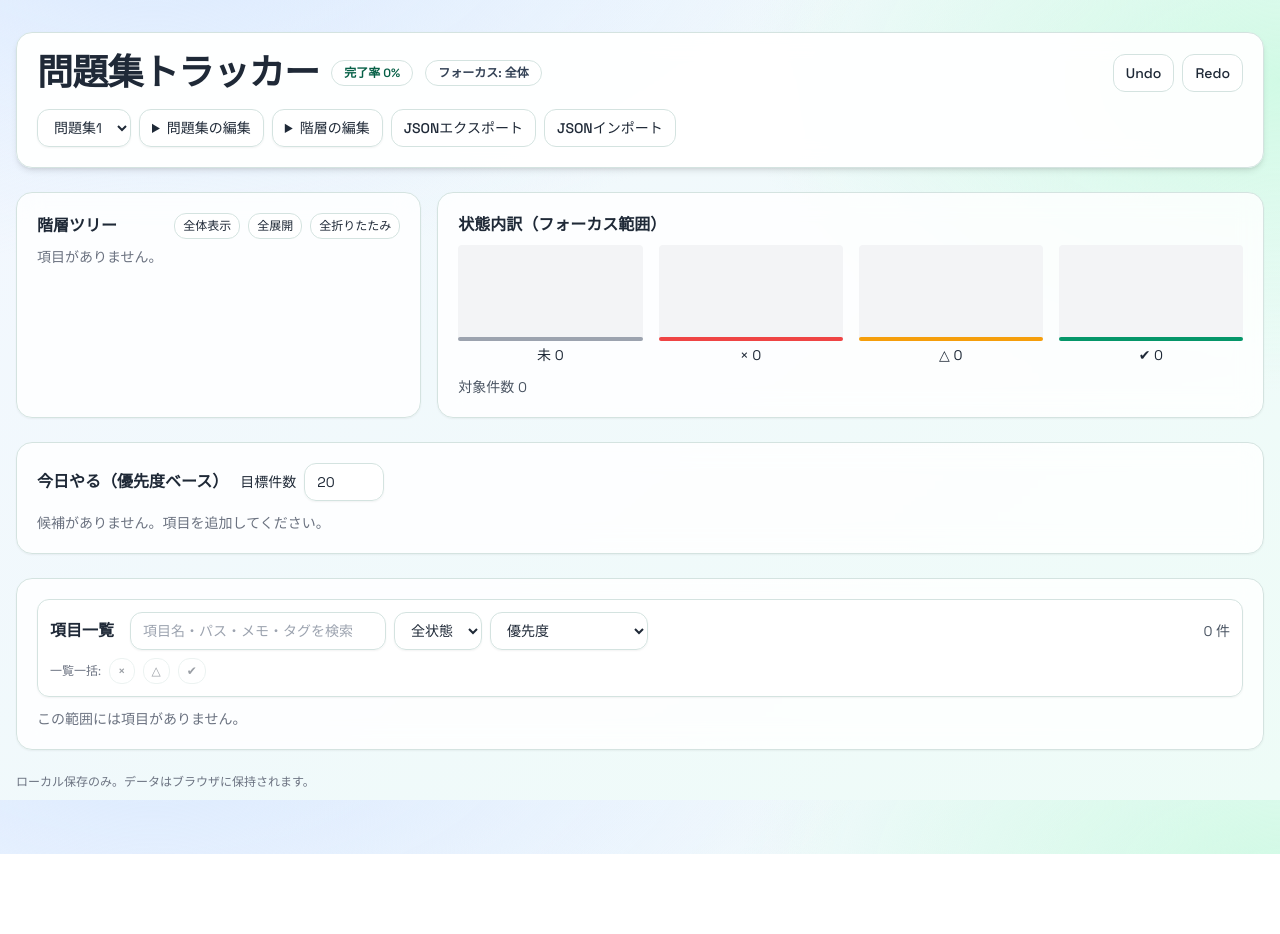
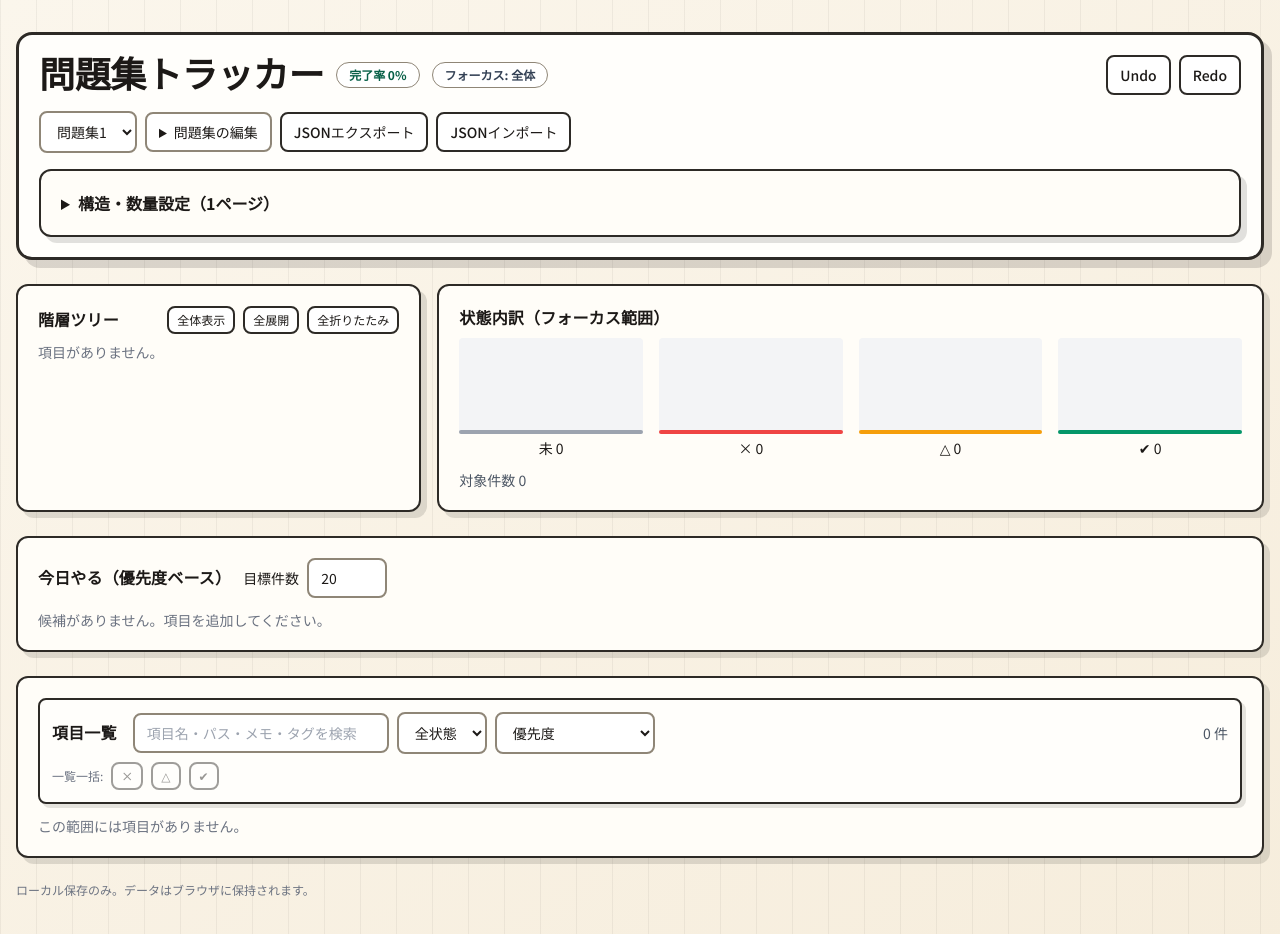
Before and after one commit to UG658/ps-tracker, a React (Vite) app: page / in a window 1280 px wide. Shown: the top 934 px of the page. Before the commit the page ends 854 px from the top, so only its background shows below. Built offline with nearby package versions, Linux system fonts and the light colour scheme.

Commit message:
feat: add one-page hierarchy planner and refresh visual style

```diff
--- a/src/ProblemSetApp.jsx
+++ b/src/ProblemSetApp.jsx
@@ -267,6 +267,12 @@ function buildPathIds(set, nodeId) {
   return ids;
 }
 
+function formatIndexedName(template, index) {
+  if (!template) return `項目${index}`;
+  if (template.includes("{n}")) return template.replaceAll("{n}", String(index));
+  return `${template}${index}`;
+}
+
 function deleteNodeDeep(set, nodeId) {
   const targets = new Set(collectDescendants(set, nodeId));
   const nodes = { ...set.nodes };
@@ -326,6 +332,11 @@ export default function ProblemSetApp() {
   const [dailyTarget, setDailyTarget] = useState(20);
   const [collapsedNodeIds, setCollapsedNodeIds] = useState({});
   const importInputRef = useRef(null);
+  const [levelTemplates, setLevelTemplates] = useState(["第{n}章", "大問{n}", "小問{n}"]);
+  const [builderChapterCount, setBuilderChapterCount] = useState(1);
+  const [builderMajorCounts, setBuilderMajorCounts] = useState({});
+  const [builderMinorCounts, setBuilderMinorCounts] = useState({});
+  const [minorTargetChapter, setMinorTargetChapter] = useState(1);
 
   useEffect(() => {
     try {
@@ -355,9 +366,133 @@ export default function ProblemSetApp() {
     setCollapsedNodeIds({});
   }, [active?.id]);
 
+  useEffect(() => {
+    if (!active) return;
+    const chapterCount = Math.max(1, active.rootIds.length || 1);
+    const nextMajorCounts = {};
+    const nextMinorCounts = {};
+    for (let ci = 1; ci <= chapterCount; ci += 1) {
+      const chapterId = active.rootIds[ci - 1];
+      const chapterNode = chapterId ? active.nodes[chapterId] : null;
+      const majorCount = chapterNode?.childrenIds?.length ?? 0;
+      nextMajorCounts[ci] = majorCount;
+      for (let mi = 1; mi <= majorCount; mi += 1) {
+        const majorId = chapterNode.childrenIds[mi - 1];
+        const majorNode = majorId ? active.nodes[majorId] : null;
+        nextMinorCounts[`${ci}-${mi}`] = majorNode?.childrenIds?.length ?? 0;
+      }
+    }
+    setBuilderChapterCount(chapterCount);
+    setBuilderMajorCounts(nextMajorCounts);
+    setBuilderMinorCounts(nextMinorCounts);
+    setMinorTargetChapter((prev) => Math.min(Math.max(1, prev), chapterCount));
+  }, [active]);
+
   function mutateActiveSet(mutator) {
     if (!active) return;
     setSets((prev) => prev.map((s) => (s.id === active.id ? mutator(s) : s)));
+  }
+
+  function applyChapterCount(count) {
+    const n = Math.max(1, Number(count) || 1);
+    setBuilderChapterCount(n);
+    setBuilderMajorCounts((prev) => {
+      const next = { ...prev };
+      for (let i = 1; i <= n; i += 1) {
+        if (next[i] == null) next[i] = 0;
+      }
+      Object.keys(next).forEach((k) => {
+        if (Number(k) > n) delete next[k];
+      });
+      return next;
+    });
+    setBuilderMinorCounts((prev) => {
+      const next = {};
+      Object.entries(prev).forEach(([k, v]) => {
+        const [ci] = k.split("-").map(Number);
+        if (ci <= n) next[k] = v;
+      });
+      return next;
+    });
+    setMinorTargetChapter((prev) => Math.min(Math.max(1, prev), n));
+  }
+
+  function setMajorCountForChapter(chapterIndex, count) {
+    const n = Math.max(0, Number(count) || 0);
+    setBuilderMajorCounts((prev) => ({ ...prev, [chapterIndex]: n }));
+    setBuilderMinorCounts((prev) => {
+      const next = { ...prev };
+      Object.keys(next).forEach((k) => {
+        const [ci, mi] = k.split("-").map(Number);
+        if (ci === chapterIndex && mi > n) delete next[k];
+      });
+      for (let mi = 1; mi <= n; mi += 1) {
+        if (next[`${chapterIndex}-${mi}`] == null) next[`${chapterIndex}-${mi}`] = 0;
+      }
+      return next;
+    });
+  }
+
+  function setMinorCountForMajor(chapterIndex, majorIndex, count) {
+    const n = Math.max(0, Number(count) || 0);
+    setBuilderMinorCounts((prev) => ({ ...prev, [`${chapterIndex}-${majorIndex}`]: n }));
+  }
+
+  function applyMajorCountToAllChapters(count) {
+    const n = Math.max(0, Number(count) || 0);
+    for (let ci = 1; ci <= builderChapterCount; ci += 1) {
+      setMajorCountForChapter(ci, n);
+    }
+  }
+
+  function applyMinorCountToChapter(chapterIndex, count) {
+    const majorCount = Number(builderMajorCounts[chapterIndex] ?? 0);
+    const n = Math.max(0, Number(count) || 0);
+    for (let mi = 1; mi <= majorCount; mi += 1) {
+      setMinorCountForMajor(chapterIndex, mi, n);
+    }
+  }
+
+  function rebuildTreeFromBuilder() {
+    if (!active) return;
+    if (!confirm("現在の階層構造を置き換えます。よろしいですか？")) return;
+
+    const [chapterTpl, majorTpl, minorTpl] = levelTemplates;
+    const nodes = {};
+    const rootIds = [];
+
+    for (let ci = 1; ci <= builderChapterCount; ci += 1) {
+      const chapter = createNode(formatIndexedName(chapterTpl, ci), null, undefined, "kind_chapter");
+      nodes[chapter.id] = chapter;
+      rootIds.push(chapter.id);
+
+      const majorCount = Number(builderMajorCounts[ci] ?? 0);
+      for (let mi = 1; mi <= majorCount; mi += 1) {
+        const major = createNode(
+          formatIndexedName(majorTpl, mi),
+          chapter.id,
+          undefined,
+          `kind_major_${ci}_${mi}`
+        );
+        nodes[major.id] = major;
+        nodes[chapter.id] = { ...nodes[chapter.id], childrenIds: [...nodes[chapter.id].childrenIds, major.id] };
+
+        const minorCount = Number(builderMinorCounts[`${ci}-${mi}`] ?? 0);
+        for (let si = 1; si <= minorCount; si += 1) {
+          const minor = createNode(
+            formatIndexedName(minorTpl, si),
+            major.id,
+            undefined,
+            `kind_minor_${ci}_${mi}_${si}`
+          );
+          nodes[minor.id] = minor;
+          nodes[major.id] = { ...nodes[major.id], childrenIds: [...nodes[major.id].childrenIds, minor.id] };
+        }
+      }
+    }
+
+    mutateActiveSet((s) => ({ ...s, nodes, rootIds }));
+    setActiveNodeId(rootIds[0] ?? "");
   }
 
   function addSet() {
@@ -387,102 +522,6 @@ export default function ProblemSetApp() {
     }
     setSets(next);
     setActiveSetId(next[0].id);
-  }
-
-  function changeChapterCount() {
-    if (!active) return;
-    const currentCount = active.rootIds.length;
-    const raw = prompt("章の数を入力してください", String(currentCount || 1));
-    if (!raw) return;
-    const nextCount = parseInt(raw, 10);
-    if (!Number.isFinite(nextCount) || nextCount <= 0) {
-      alert("1以上の数を入力してください");
-      return;
-    }
-
-    if (nextCount === currentCount) return;
-
-    if (nextCount < currentCount) {
-      const removeCount = currentCount - nextCount;
-      if (!confirm(`末尾の${removeCount}章を配下ごと削除します。よろしいですか？`)) return;
-    }
-
-    let nextActiveId = activeNodeId;
-    mutateActiveSet((s) => {
-      let nextSet = { ...s, nodes: { ...s.nodes }, rootIds: [...s.rootIds] };
-
-      if (nextCount > nextSet.rootIds.length) {
-        for (let i = nextSet.rootIds.length + 1; i <= nextCount; i += 1) {
-          const chapter = createNode(`第${i}章`, null, undefined, "kind_chapter");
-          nextSet.nodes[chapter.id] = chapter;
-          nextSet.rootIds.push(chapter.id);
-          if (!nextActiveId) nextActiveId = chapter.id;
-        }
-      } else {
-        while (nextSet.rootIds.length > nextCount) {
-          const removeId = nextSet.rootIds[nextSet.rootIds.length - 1];
-          const deleted = deleteNodeDeep(nextSet, removeId);
-          nextSet = deleted.nextSet;
-          if (nextActiveId && !nextSet.nodes[nextActiveId]) {
-            nextActiveId = nextSet.rootIds[0] ?? "";
-          }
-        }
-      }
-
-      return nextSet;
-    });
-
-    setActiveNodeId(nextActiveId || "");
-  }
-
-  function addChildNode() {
-    if (!active) return;
-    if (!activeNodeId) {
-      alert("先に章または親項目を選択してください");
-      return;
-    }
-
-    const parent = active.nodes[activeNodeId];
-    if (!parent) return;
-
-    const itemName = prompt("追加する子項目の名前（例: 大問）");
-    if (!itemName) return;
-
-    const rawCount = prompt("追加する子項目数（半角数字）", "1");
-    if (!rawCount) return;
-    const count = parseInt(rawCount, 10);
-    if (!Number.isFinite(count) || count <= 0) {
-      alert("1以上の数を入力してください");
-      return;
-    }
-
-    let firstNewId = "";
-    mutateActiveSet((s) => {
-      const currentParent = s.nodes[parent.id];
-      if (!currentParent) return s;
-      const nextNodes = { ...s.nodes };
-      const newIds = [];
-
-      for (let i = 1; i <= count; i += 1) {
-        const child = createNode(
-          `${itemName}${i}`,
-          currentParent.id,
-          undefined,
-          createKind(`kind_child_of_${currentParent.kind || "unknown"}`)
-        );
-        nextNodes[child.id] = child;
-        newIds.push(child.id);
-        if (!firstNewId) firstNewId = child.id;
-      }
-
-      nextNodes[currentParent.id] = {
-        ...currentParent,
-        childrenIds: [...currentParent.childrenIds, ...newIds],
-      };
-
-      return { ...s, nodes: nextNodes };
-    });
-    if (firstNewId) setActiveNodeId(firstNewId);
   }
 
   function renameNode() {
@@ -737,6 +776,9 @@ export default function ProblemSetApp() {
   const activeNodeTitle = activeNodeId ? active.nodes[activeNodeId]?.title ?? "" : "全体";
   const breadcrumbIds = activeNodeId ? buildPathIds(active, activeNodeId) : [];
   const collapsibleNodeIds = Object.keys(active.nodes).filter((id) => active.nodes[id].childrenIds.length > 0);
+  const chapterOptions = Array.from({ length: 20 }, (_, i) => i + 1);
+  const itemCountOptions = Array.from({ length: 21 }, (_, i) => i);
+  const majorCountForMinorTarget = Number(builderMajorCounts[minorTargetChapter] ?? 0);
 
   return (
     <div className="app-shell">
@@ -784,20 +826,125 @@ export default function ProblemSetApp() {
             </div>
           </details>
 
-          <details className="control">
-            <summary className="cursor-pointer select-none">階層の編集</summary>
-            <div className="mt-2 flex flex-wrap gap-2">
-              <button className="btn" onClick={changeChapterCount}>章数を変更</button>
-              <button className="btn btn-primary" onClick={addChildNode}>子項目を追加（複数可）</button>
-              <button className="btn" onClick={renameNode} disabled={!activeNodeId}>項目名を変更</button>
-              <button className="btn btn-danger" onClick={deleteNode} disabled={!activeNodeId}>項目を削除</button>
-            </div>
-          </details>
-
           <button className="btn" onClick={exportSets}>JSONエクスポート</button>
           <button className="btn" onClick={triggerImport}>JSONインポート</button>
           <input ref={importInputRef} type="file" accept="application/json,.json" className="hidden" onChange={handleImport} />
         </div>
+
+        <details className="panel">
+          <summary className="cursor-pointer select-none font-semibold">構造・数量設定（1ページ）</summary>
+          <div className="mt-3 space-y-4">
+            <div className="grid md:grid-cols-3 gap-2">
+              <label className="text-sm">第1階層名（章）
+                <input
+                  className="control w-full mt-1"
+                  value={levelTemplates[0]}
+                  onChange={(e) => setLevelTemplates((prev) => [e.target.value, prev[1], prev[2]])}
+                  placeholder="第{n}章"
+                />
+              </label>
+              <label className="text-sm">第2階層名（大問）
+                <input
+                  className="control w-full mt-1"
+                  value={levelTemplates[1]}
+                  onChange={(e) => setLevelTemplates((prev) => [prev[0], e.target.value, prev[2]])}
+                  placeholder="大問{n}"
+                />
+              </label>
+              <label className="text-sm">第3階層名（小問）
+                <input
+                  className="control w-full mt-1"
+                  value={levelTemplates[2]}
+                  onChange={(e) => setLevelTemplates((prev) => [prev[0], prev[1], e.target.value])}
+                  placeholder="小問{n}"
+                />
+              </label>
+            </div>
+
+            <div className="flex flex-wrap items-center gap-3">
+              <label className="text-sm">章数
+                <select
+                  className="control ml-2"
+                  value={builderChapterCount}
+                  onChange={(e) => applyChapterCount(parseInt(e.target.value, 10))}
+                >
+                  {chapterOptions.map((n) => <option key={n} value={n}>{n}</option>)}
+                </select>
+              </label>
+              <label className="text-sm">全章の大問数を一括適用
+                <select className="control ml-2" defaultValue="" onChange={(e) => {
+                  if (!e.target.value) return;
+                  applyMajorCountToAllChapters(parseInt(e.target.value, 10));
+                  e.target.value = "";
+                }}>
+                  <option value="">選択</option>
+                  {itemCountOptions.map((n) => <option key={`all-major-${n}`} value={n}>{n}</option>)}
+                </select>
+              </label>
+            </div>
+
+            <div className="grid md:grid-cols-2 gap-2">
+              {Array.from({ length: builderChapterCount }, (_, idx) => idx + 1).map((ci) => (
+                <label key={`chapter-major-${ci}`} className="text-sm">
+                  {formatIndexedName(levelTemplates[0], ci)} の {levelTemplates[1].replace("{n}", "") || "大問"}数
+                  <select
+                    className="control ml-2"
+                    value={Number(builderMajorCounts[ci] ?? 0)}
+                    onChange={(e) => setMajorCountForChapter(ci, parseInt(e.target.value, 10))}
+                  >
+                    {itemCountOptions.map((n) => <option key={`major-${ci}-${n}`} value={n}>{n}</option>)}
+                  </select>
+                </label>
+              ))}
+            </div>
+
+            <div className="flex flex-wrap items-center gap-3">
+              <label className="text-sm">小問数を編集する章
+                <select
+                  className="control ml-2"
+                  value={minorTargetChapter}
+                  onChange={(e) => setMinorTargetChapter(parseInt(e.target.value, 10))}
+                >
+                  {Array.from({ length: builderChapterCount }, (_, idx) => idx + 1).map((ci) => (
+                    <option key={`minor-target-${ci}`} value={ci}>{formatIndexedName(levelTemplates[0], ci)}</option>
+                  ))}
+                </select>
+              </label>
+              <label className="text-sm">
+                {formatIndexedName(levelTemplates[0], minorTargetChapter)} の全大問に小問数を一括適用
+                <select className="control ml-2" defaultValue="" onChange={(e) => {
+                  if (!e.target.value) return;
+                  applyMinorCountToChapter(minorTargetChapter, parseInt(e.target.value, 10));
+                  e.target.value = "";
+                }}>
+                  <option value="">選択</option>
+                  {itemCountOptions.map((n) => <option key={`all-minor-${n}`} value={n}>{n}</option>)}
+                </select>
+              </label>
+            </div>
+
+            <div className="grid md:grid-cols-3 gap-2">
+              {Array.from({ length: majorCountForMinorTarget }, (_, idx) => idx + 1).map((mi) => (
+                <label key={`minor-${minorTargetChapter}-${mi}`} className="text-sm">
+                  {formatIndexedName(levelTemplates[1], mi)} の {levelTemplates[2].replace("{n}", "") || "小問"}数
+                  <select
+                    className="control ml-2"
+                    value={Number(builderMinorCounts[`${minorTargetChapter}-${mi}`] ?? 0)}
+                    onChange={(e) => setMinorCountForMajor(minorTargetChapter, mi, parseInt(e.target.value, 10))}
+                  >
+                    {itemCountOptions.map((n) => <option key={`minor-opt-${minorTargetChapter}-${mi}-${n}`} value={n}>{n}</option>)}
+                  </select>
+                </label>
+              ))}
+            </div>
+
+            <div className="flex flex-wrap gap-2">
+              <button className="btn btn-primary" onClick={rebuildTreeFromBuilder}>この設定で階層を再生成</button>
+              <button className="btn" onClick={renameNode} disabled={!activeNodeId}>選択項目名を変更</button>
+              <button className="btn btn-danger" onClick={deleteNode} disabled={!activeNodeId}>選択項目を削除</button>
+            </div>
+          </div>
+        </details>
       </header>
 
       <section className="grid md:grid-cols-3 gap-4">
--- a/src/index.css
+++ b/src/index.css
@@ -1,4 +1,4 @@
-@import url("https://fonts.googleapis.com/css2?family=Space+Grotesk:wght@400;500;600;700&family=Noto+Sans+JP:wght@400;500;700&display=swap");
+@import url("https://fonts.googleapis.com/css2?family=Fraunces:opsz,wght@9..144,500;9..144,700&family=Noto+Sans+JP:wght@400;500;700&display=swap");
 
 @tailwind base;
 @tailwind components;
@@ -6,15 +6,14 @@
 
 @layer base {
   :root {
-    --bg-a: #f3f7ff;
-    --bg-b: #eefcf7;
-    --ink: #1f2937;
-    --muted: #6b7280;
-    --border: #d4e3e0;
-    --panel: rgba(255, 255, 255, 0.82);
-    --panel-strong: rgba(255, 255, 255, 0.95);
+    --ink: #1c1917;
+    --paper: #fbf6ec;
+    --paper-2: #f6eddc;
+    --line: #2d2a26;
+    --line-soft: #8f8677;
     --accent: #0f766e;
-    --accent-soft: #ccfbf1;
+    --accent-soft: #d6f5f1;
+    --warn-bg: #fff1e8;
   }
 
   html,
@@ -26,12 +25,23 @@
   body {
     margin: 0;
     color: var(--ink);
-    font-family: "Space Grotesk", "Noto Sans JP", sans-serif;
+    font-family: "Noto Sans JP", sans-serif;
     background:
-      radial-gradient(1100px 500px at 12% -8%, #dbeafe 0%, transparent 65%),
-      radial-gradient(900px 520px at 100% 10%, #d1fae5 0%, transparent 60%),
-      linear-gradient(140deg, var(--bg-a), var(--bg-b));
-    background-attachment: fixed;
+      repeating-linear-gradient(
+        90deg,
+        rgba(45, 42, 38, 0.06) 0,
+        rgba(45, 42, 38, 0.06) 1px,
+        transparent 1px,
+        transparent 36px
+      ),
+      linear-gradient(145deg, var(--paper), var(--paper-2));
+  }
+
+  h1,
+  h2,
+  h3 {
+    font-family: "Fraunces", "Noto Sans JP", serif;
+    letter-spacing: 0.01em;
   }
 }
 
@@ -41,57 +51,71 @@
   }
 
   .panel {
-    background: var(--panel);
-    border: 1px solid var(--border);
-    @apply rounded-2xl p-4 md:p-5 shadow-sm backdrop-blur-md;
+    background: #fffdf8;
+    border: 2px solid var(--line);
+    box-shadow: 6px 6px 0 rgba(45, 42, 38, 0.14);
+    @apply rounded-xl p-4 md:p-5;
   }
 
   .panel-strong {
-    background: var(--panel-strong);
-    border: 1px solid var(--border);
-    @apply rounded-2xl p-4 md:p-5 shadow-md backdrop-blur-md;
+    background: #fffefb;
+    border: 3px solid var(--line);
+    box-shadow: 8px 8px 0 rgba(45, 42, 38, 0.16);
+    @apply rounded-2xl p-4 md:p-5;
   }
 
   .title-accent {
-    @apply text-3xl md:text-4xl font-bold tracking-tight;
-    letter-spacing: -0.02em;
+    @apply text-3xl md:text-4xl font-bold;
+    letter-spacing: -0.01em;
   }
 
   .chip {
     @apply inline-flex items-center rounded-full px-3 py-1 text-xs font-semibold;
-    border: 1px solid var(--border);
-    background: rgba(255, 255, 255, 0.7);
+    border: 1px solid var(--line-soft);
+    background: #fff;
   }
 
   .control {
-    @apply border rounded-xl px-3 py-2 text-sm bg-white/90 shadow-sm transition focus:outline-none focus:ring-2 focus:ring-teal-500/40;
-    border-color: var(--border);
+    @apply rounded-lg px-3 py-2 text-sm transition focus:outline-none focus:ring-2 focus:ring-teal-600/30;
+    border: 2px solid var(--line-soft);
+    background: #fff;
+    min-height: 2.4rem;
+  }
+
+  .control:hover {
+    border-color: var(--line);
   }
 
   .btn {
-    @apply rounded-xl px-3 py-2 text-sm font-medium transition active:scale-[0.99] disabled:opacity-45 disabled:cursor-not-allowed;
-    border: 1px solid var(--border);
-    background: rgba(255, 255, 255, 0.92);
+    @apply rounded-lg px-3 py-2 text-sm font-medium transition active:translate-y-px disabled:opacity-45 disabled:cursor-not-allowed;
+    border: 2px solid var(--line);
+    background: #fff;
   }
 
   .btn:hover {
-    @apply shadow-sm -translate-y-[1px];
+    transform: translate(-1px, -1px);
+    box-shadow: 3px 3px 0 rgba(45, 42, 38, 0.18);
   }
 
   .btn-primary {
-    @apply text-white border-transparent;
-    background: linear-gradient(120deg, #0f766e, #10b981);
+    color: #fff;
+    border-color: #0f766e;
+    background: #0f766e;
+  }
+
+  .btn-primary:hover {
+    box-shadow: 3px 3px 0 rgba(15, 118, 110, 0.3);
   }
 
   .btn-danger {
-    @apply text-red-700;
-    background: #fff5f5;
-    border-color: #fecaca;
+    @apply text-red-800;
+    border-color: #b91c1c;
+    background: var(--warn-bg);
   }
 
   .tree-row {
-    @apply w-full text-left rounded-xl text-sm flex items-center gap-2 transition;
-    padding-block: 0.45rem;
+    @apply w-full text-left rounded-lg text-sm flex items-center gap-2 transition;
+    padding-block: 0.4rem;
   }
 
   .tree-row:hover {
@@ -100,15 +124,16 @@
 
   .tree-row-active {
     background: var(--accent-soft);
-    border: 1px solid #99f6e4;
+    border: 2px solid #0f766e;
   }
 
   .toolbar-sticky {
     position: sticky;
     top: 10px;
     z-index: 10;
-    background: var(--panel-strong);
-    border: 1px solid var(--border);
-    @apply rounded-xl p-3 shadow-sm backdrop-blur-md;
+    background: #fffefb;
+    border: 2px solid var(--line);
+    box-shadow: 4px 4px 0 rgba(45, 42, 38, 0.12);
+    @apply rounded-lg p-3;
   }
 }
```
Also changed, not shown: 1 other file (tests, documents, lock files or other folders).
